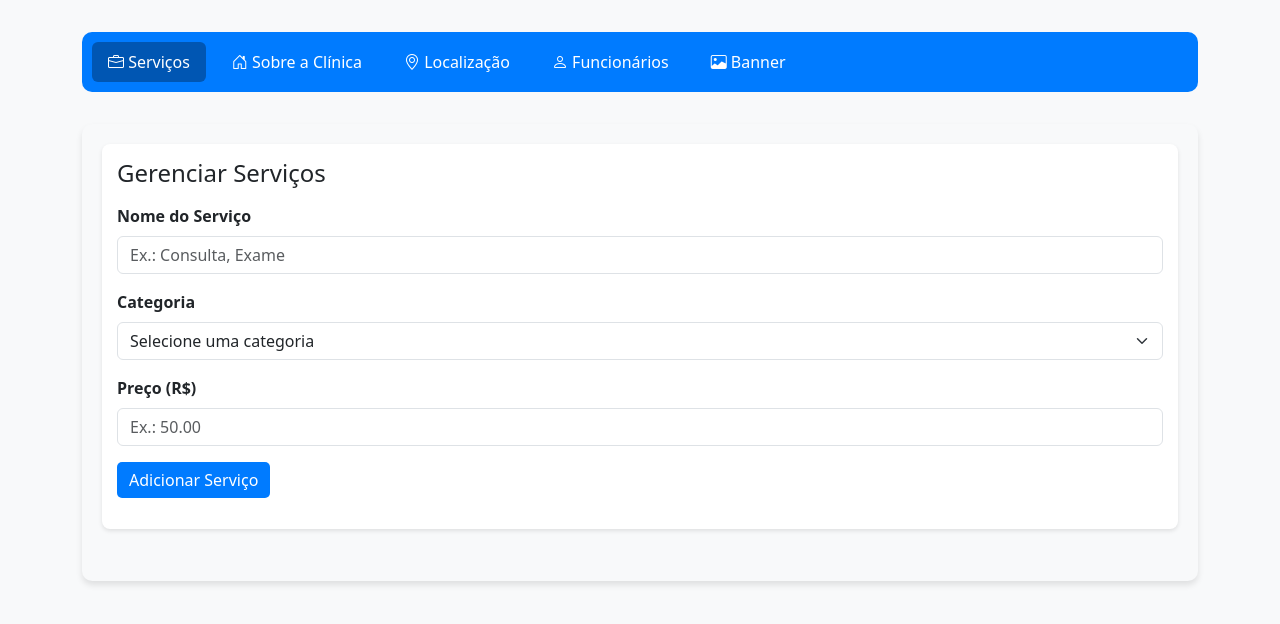
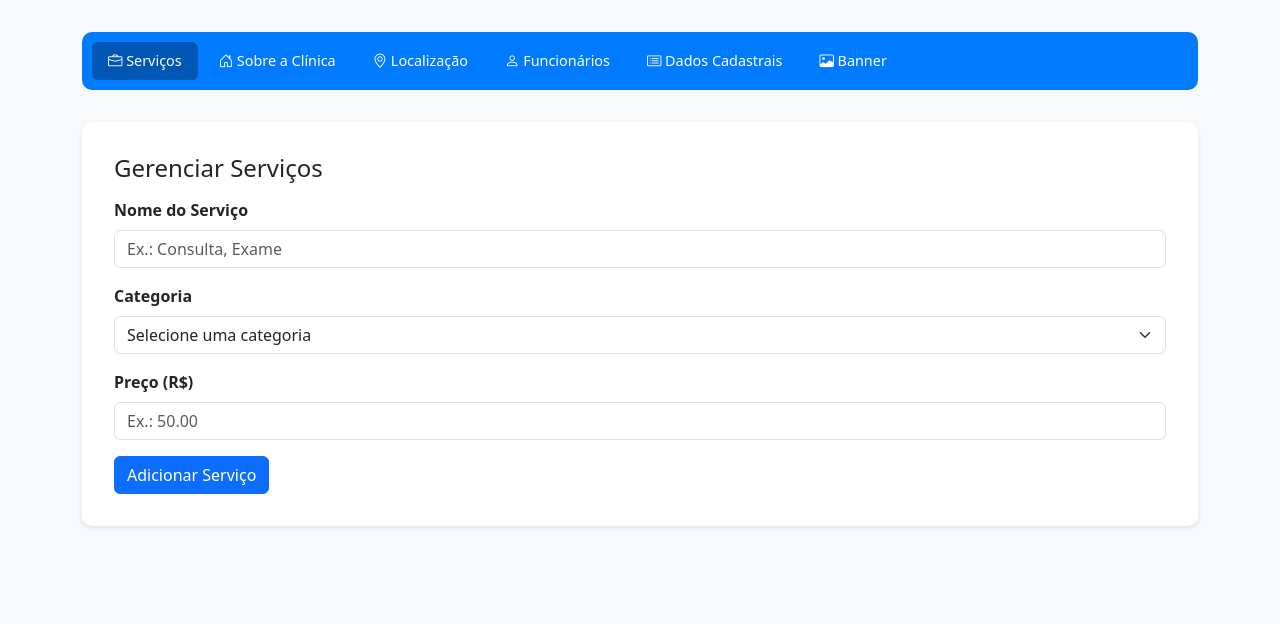
Before and after one commit to Vinicius-DEV1/MedExame-Site, a Django app: template app_site/templates/app_site/Adminclinica.html in a window 1280 px wide. Shown: the top 624 px of the page. Run offline with Django 5.2, Linux system fonts and the light colour scheme; the template is opened without the code that fills it, so the values that code supplies are empty; some libraries are stand-ins or nearby versions.

Commit message:
admin clinica

```diff
--- a/app_site/templates/app_site/Adminclinica.html
+++ b/app_site/templates/app_site/Adminclinica.html
@@ -30,26 +30,36 @@
         .tab-content {
             margin-top: 2rem;
         }
-        .service-list {
-            margin-top: 1rem;
+        .nav-pills .nav-link {
+            font-size: 0.9rem;
+            padding: 0.5rem 1rem;
+            white-space: nowrap;
+            color: #fff;
         }
-        .service-card {
-            display: flex;
-            justify-content: space-between;
-            align-items: center;
-            padding: 1rem;
-            border: 1px solid #ddd;
+        .nav-pills .nav-link.active {
+            background-color: #0056b3;
+        }
+        .nav-pills {
+            flex-wrap: nowrap;
+            overflow-x: auto;
+            -webkit-overflow-scrolling: touch;
+        }
+        .nav-pills::-webkit-scrollbar {
+            height: 4px;
+        }
+        .nav-pills::-webkit-scrollbar-thumb {
+            background-color: #0056b3;
             border-radius: 10px;
-            background-color: #fff;
-            box-shadow: 0 2px 5px rgba(0, 0, 0, 0.1);
-            margin-bottom: 1rem;
+        }
+        .nav-item {
+            margin-right: 5px;
         }
     </style>
 </head>
 <body>
     <div class="container">
         <!-- Navegação por Abas com ícones e estilo moderno -->
-<ul class="nav nav-pills" id="adminTabs" role="tablist" style="background-color: #007BFF; border-radius: 10px; padding: 10px;">
+        <ul class="nav nav-pills" id="adminTabs" role="tablist" style="background-color: #007BFF; border-radius: 10px; padding: 10px; overflow-x: auto;">
             <li class="nav-item" role="presentation">
                 <button class="nav-link active" id="tab-servicos" data-bs-toggle="tab" data-bs-target="#servicos" type="button" role="tab">
                     <i class="bi bi-briefcase"></i> Serviços
@@ -68,6 +78,11 @@
             <li class="nav-item" role="presentation">
                 <button class="nav-link" id="tab-funcionarios" data-bs-toggle="tab" data-bs-target="#funcionarios" type="button" role="tab">
                     <i class="bi bi-person"></i> Funcionários
+                </button>
+            </li>
+            <li class="nav-item" role="presentation">
+                <button class="nav-link" id="tab-dados" data-bs-toggle="tab" data-bs-target="#dados" type="button" role="tab">
+                    <i class="bi bi-card-list"></i> Dados Cadastrais
                 </button>
             </li>
             <li class="nav-item" role="presentation">
@@ -179,12 +194,39 @@
                             <input type="text" id="employeeName" class="form-control" placeholder="Nome do Funcionário" required>
                         </div>
                         <div class="mb-3">
-                    <label for="employeeRole" class="form-label">Função do Funcionário</label>
-                    <input type="text" id="employeeRole" class="form-control" placeholder="O que o funcionário vai fazer" required>
+                            <label for="employeeCRM" class="form-label">Registro (CRM)</label>
+                            <input type="text" id="employeeCRM" class="form-control" placeholder="Digite o CRM do Funcionário">
+                        </div>
+                        <div class="mb-3">
+                            <label for="employeeAbout" class="form-label">Sobre Mim</label>
+                            <textarea id="employeeAbout" class="form-control" placeholder="Escreva sobre o funcionário"></textarea>
+                        </div>
+                        <div class="mb-3">
+                            <label for="employeeSpecialties" class="form-label">Especialidades</label>
+                            <div id="specialtyContainer">
+                                <input type="text" id="employeeSpecialties" class="form-control" placeholder="Digite as especialidades">
+                            </div>
+                            <button type="button" class="btn btn-secondary mt-2" id="addSpecialty">Adicionar Nova Especialidade</button>
+                        </div>
+                        <div class="mb-3">
+                            <label for="employeeEducation" class="form-label">Formação e Experiência</label>
+                            <textarea id="employeeEducation" class="form-control" placeholder="Detalhe a formação e experiência do funcionário"></textarea>
+                        </div>
+                        <div class="mb-3">
+                            <label for="employeeConditions" class="form-label">Doenças, Sintomas ou Condições</label>
+                            <textarea id="employeeConditions" class="form-control" placeholder="Descreva doenças, sintomas ou condições tratadas"></textarea>
                         </div>
                         <button type="submit" class="btn btn-primary">Adicionar Funcionário</button>
                     </form>
                     <div class="employee-list" id="employeeList"></div>
+                </div>
+            </div>
+
+            <!-- Tab: Dados Cadastrais -->
+            <div class="tab-pane fade" id="dados" role="tabpanel">
+                <div class="form-section">
+                    <h3>Dados Cadastrais</h3>
+                    <p>Insira ou visualize os dados cadastrais da clínica aqui.</p>
                 </div>
             </div>
 
@@ -205,172 +247,20 @@
                 </div>
             </div>
         </div>
+    </div>
 
     <!-- Font Awesome Icons -->
     <link href="https://cdn.jsdelivr.net/npm/bootstrap-icons/font/bootstrap-icons.css" rel="stylesheet">
 
-<!-- Estilo CSS Adicional -->
-<style>
-    .nav-link {
-        color: white !important;
-        border-radius: 10px;
-        transition: background-color 0.3s ease-in-out;
-    }
-
-    .nav-link.active {
-        background-color: #0056b3 !important;
-    }
-
-    .nav-link:hover {
-        background-color: #0056b3 !important;
-    }
-
-    .nav-item {
-        margin-right: 10px;
-    }
-
-    .tab-content {
-        background-color: #f8f9fa;
-        padding: 20px;
-        border-radius: 10px;
-        box-shadow: 0 4px 6px rgba(0, 0, 0, 0.1);
-    }
-
-    .form-section {
-        padding: 15px;
-        background-color: #ffffff;
-        box-shadow: 0 2px 4px rgba(0, 0, 0, 0.1);
-        border-radius: 8px;
-    }
-
-    .btn-primary {
-        background-color: #007BFF;
-        border: none;
-        border-radius: 5px;
-    }
-
-    .btn-primary:hover {
-        background-color: #0056b3;
-        transition: background-color 0.3s ease-in-out;
-    }
-
-    .mb-3 {
-        margin-bottom: 1.5rem;
-    }
-
-    #employeePhoto {
-        max-width: 100%;
-    }
-</style>
-
     <!-- Scripts -->
     <script>
-    // Função para salvar os dados do serviço
-    document.getElementById('serviceForm').addEventListener('submit', function(event) {
-        event.preventDefault();
-        const serviceName = document.getElementById('serviceName').value;
-        const serviceCategory = document.getElementById('serviceCategory').value;
-        const servicePrice = document.getElementById('servicePrice').value;
-
-        // Salvar no localStorage
-        const services = JSON.parse(localStorage.getItem('services')) || [];
-        services.push({ serviceName, serviceCategory, servicePrice });
-        localStorage.setItem('services', JSON.stringify(services));
-
-        // Atualizar a lista de serviços
-        renderServices();
-
-        // Limpar os campos
-        document.getElementById('serviceForm').reset();
+        document.getElementById('addSpecialty').addEventListener('click', function () {
+            const newSpecialtyInput = document.createElement('input');
+            newSpecialtyInput.type = 'text';
+            newSpecialtyInput.className = 'form-control mt-2';
+            newSpecialtyInput.placeholder = 'Digite outra especialidade';
+            document.getElementById('specialtyContainer').appendChild(newSpecialtyInput);
         });
-
-    // Função para renderizar serviços
-    function renderServices() {
-        const services = JSON.parse(localStorage.getItem('services')) || [];
-        const serviceList = document.getElementById('serviceList');
-        serviceList.innerHTML = '';
-        services.forEach(service => {
-            const serviceItem = document.createElement('div');
-            serviceItem.innerHTML = `<strong>${service.serviceName}</strong> (${service.serviceCategory}) - R$ ${service.servicePrice}`;
-            serviceList.appendChild(serviceItem);
-        });
-    }
-    renderServices(); // Carregar serviços salvos
-
-    // Função para salvar informações da clínica
-    document.getElementById('aboutForm').addEventListener('submit', function(event) {
-        event.preventDefault();
-        const aboutClinic = document.getElementById('aboutClinic').value;
-        localStorage.setItem('aboutClinic', aboutClinic);
-        alert("Informações da clínica salvas!");
-        document.getElementById('aboutForm').reset();
-    });
-
-    // Função para salvar localização da clínica
-    document.getElementById('locationForm').addEventListener('submit', function(event) {
-        event.preventDefault();
-        const city = document.getElementById('city').value;
-        const state = document.getElementById('state').value;
-        localStorage.setItem('clinicLocation', JSON.stringify({ city, state }));
-        alert("Localização da clínica salva!");
-        document.getElementById('locationForm').reset();
-    });
-
-    // Função para adicionar funcionário
-    document.getElementById('employeeForm').addEventListener('submit', function(event) {
-        event.preventDefault();
-        const employeePhoto = document.getElementById('employeePhoto').files[0];
-        const employeeName = document.getElementById('employeeName').value;
-        const employeeRole = document.getElementById('employeeRole').value;
-
-        // Salvar no localStorage
-        const employees = JSON.parse(localStorage.getItem('employees')) || [];
-        employees.push({ employeePhoto, employeeName, employeeRole });
-        localStorage.setItem('employees', JSON.stringify(employees));
-
-        // Atualizar a lista de funcionários
-        renderEmployees();
-
-        // Limpar os campos
-        document.getElementById('employeeForm').reset();
-    });
-
-    // Função para renderizar funcionários
-    function renderEmployees() {
-        const employees = JSON.parse(localStorage.getItem('employees')) || [];
-        const employeeList = document.getElementById('employeeList');
-        employeeList.innerHTML = '';
-        employees.forEach(employee => {
-            const employeeItem = document.createElement('div');
-            employeeItem.innerHTML = `<img src="${URL.createObjectURL(employee.employeePhoto)}" alt="Foto do Funcionário" width="50" height="50">
-                                      <strong>${employee.employeeName}</strong> - ${employee.employeeRole}`;
-            employeeList.appendChild(employeeItem);
-        });
-    }
-    renderEmployees(); // Carregar funcionários salvos
-
-    // Função para salvar banner
-    document.getElementById('bannerForm').addEventListener('submit', function(event) {
-        event.preventDefault();
-        const bannerFile = document.getElementById('bannerUpload').files[0];
-        const reader = new FileReader();
-        reader.onload = function(e) {
-            localStorage.setItem('clinicBanner', e.target.result);
-            alert("Banner alterado!");
-            renderBanner();
-        };
-        reader.readAsDataURL(bannerFile);
-    });
-
-    // Função para renderizar banner
-    function renderBanner() {
-        const bannerPreview = document.getElementById('bannerPreview');
-        const bannerData = localStorage.getItem('clinicBanner');
-        if (bannerData) {
-            bannerPreview.innerHTML = `<img src="${bannerData}" alt="Banner" class="img-fluid">`;
-        }
-    }
-    renderBanner(); // Carregar banner salvo
     </script>
 
     <!-- Bootstrap JS -->
```
Lines whose indentation alone changed are shown as unchanged.
